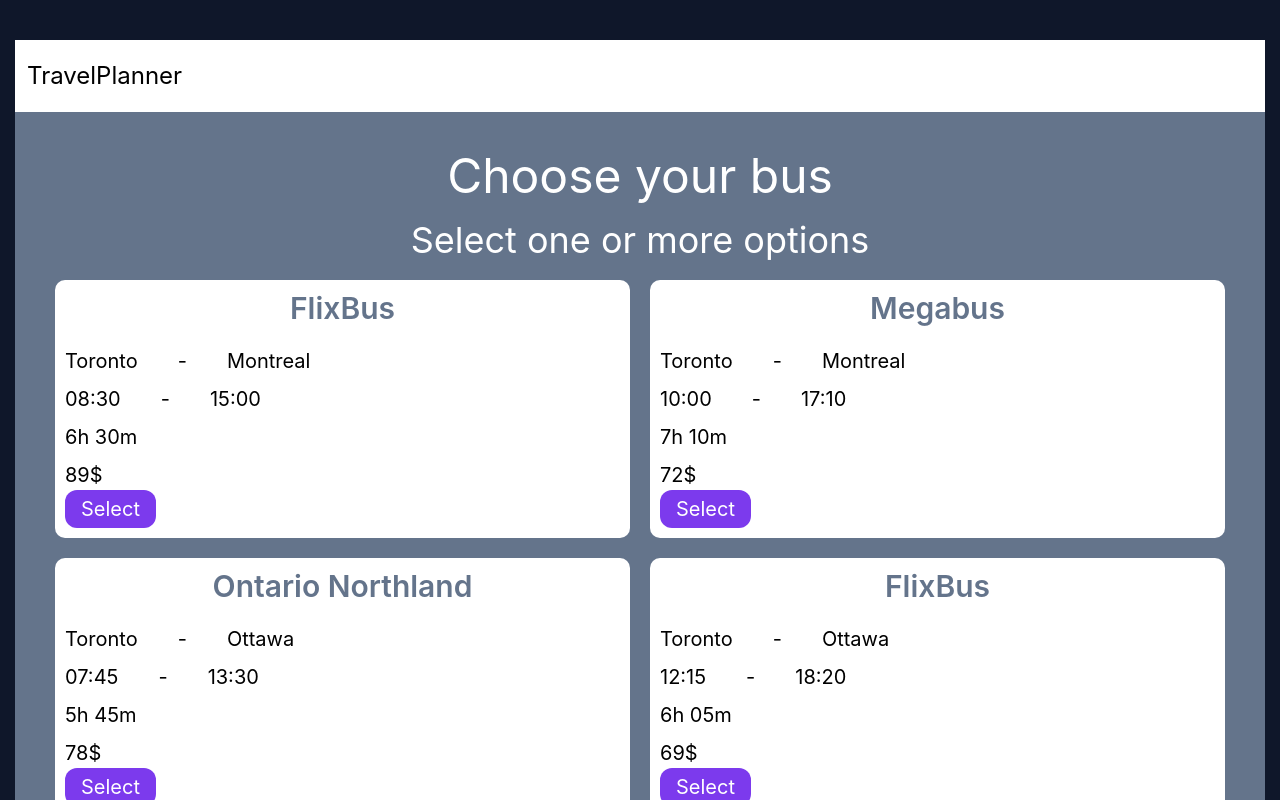
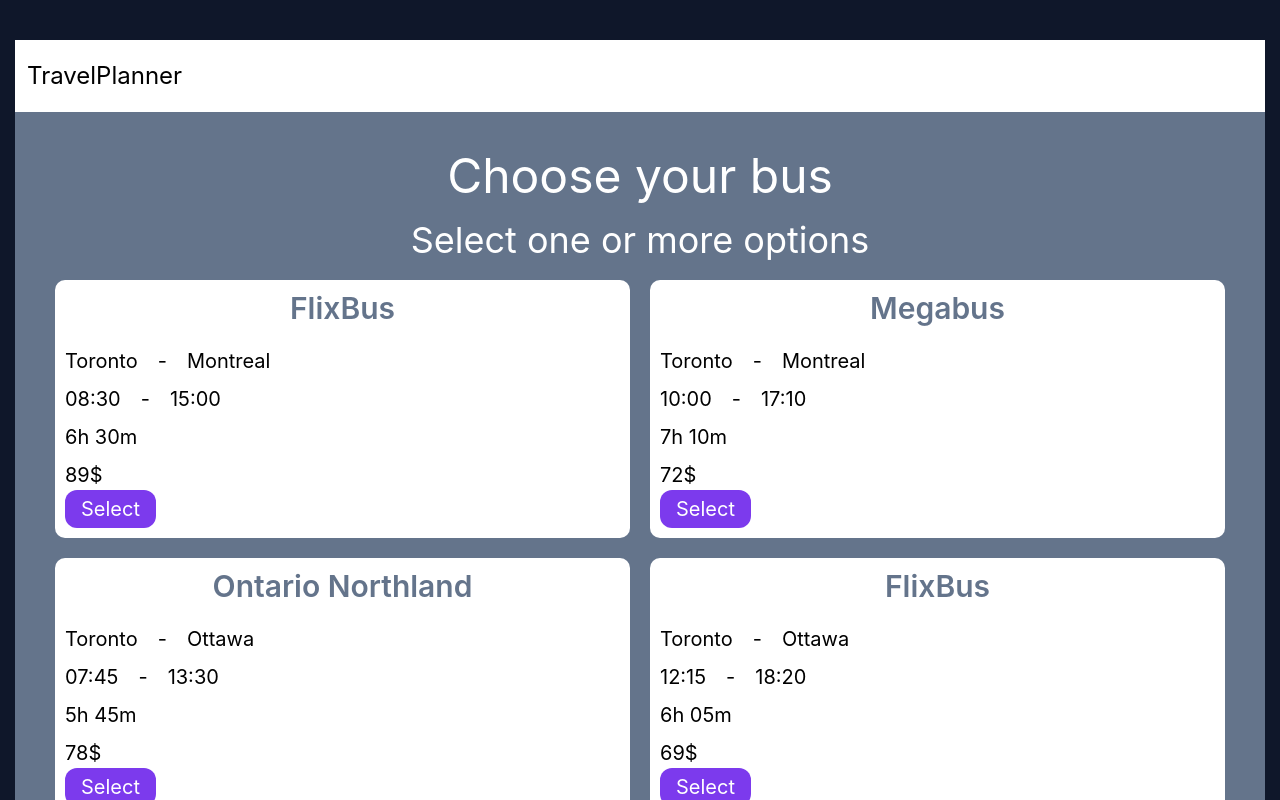
Before and after one commit to valstudiodev/travel-planner, a React (Vite) app: page / in a window 1280 px wide. Shown: the top 800 px of the page. Built offline with nearby package versions, Linux system fonts and the light colour scheme.

Commit message:
add styles on summary page

```diff
--- a/src/entities/bus/ui/BusCard.tsx
+++ b/src/entities/bus/ui/BusCard.tsx
@@ -12,7 +12,7 @@
   variant = 'default'
 }: BusCardProps): React.JSX.Element {
   return (
-    <article className={`bus-card bus-card--${variant}`}>
+    <article className={`bus-card  h-full bus-card--${variant}`}>
       <div className='bus-card__inner
       flex flex-col gap-2'>
         <h3 className="bus-card__title
@@ -21,12 +21,12 @@
           {bus.company}
         </h3>
         <div className="bus-card__way
-        flex items-center gap-10">
+        flex items-center gap-5 flex-wrap">
           <span>{bus.departure}</span> -
           <span>{bus.arrival}</span>
         </div>
         <div className="bus-card__time
-        flex items-center gap-10">
+        flex items-center gap-5 flex-wrap">
           <span>{bus.departureTime}</span> -
           <span>{bus.arrivalTime}</span>
         </div>
--- a/src/features/submit-trip/model/useSubmitTrip.ts
+++ b/src/features/submit-trip/model/useSubmitTrip.ts
@@ -1,4 +1,3 @@
-import { resolve } from "path";
 import { useState } from "react";
 
 interface UseSubmitTripResult {
--- a/src/pages/busesPage/ui/BusesPage.tsx
+++ b/src/pages/busesPage/ui/BusesPage.tsx
@@ -37,7 +37,7 @@
               selectedBusId={selectedBusIds}
               onSelect={onSelectBus}
               className="grid grid-cols-2 gap-5
-              mb-10"
+              mb-10 max-[675px]:grid-cols-1"
             />
             <NextButton
               to="/hotel-page"
```
Also changed, not shown: src/widgets/bus-list/ui/BusList.tsx (+0 -9 lines), 1 other file (tests, documents, lock files or other folders).
